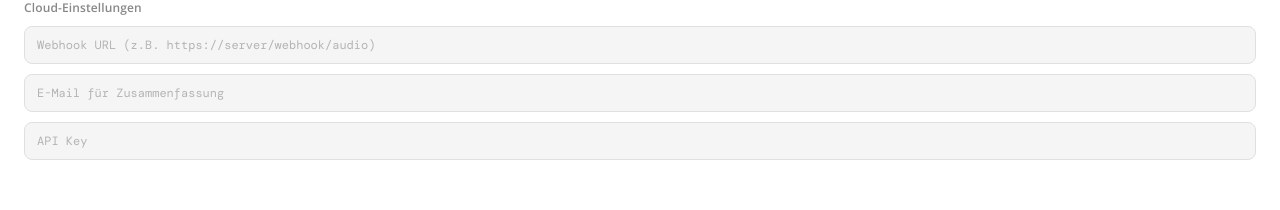
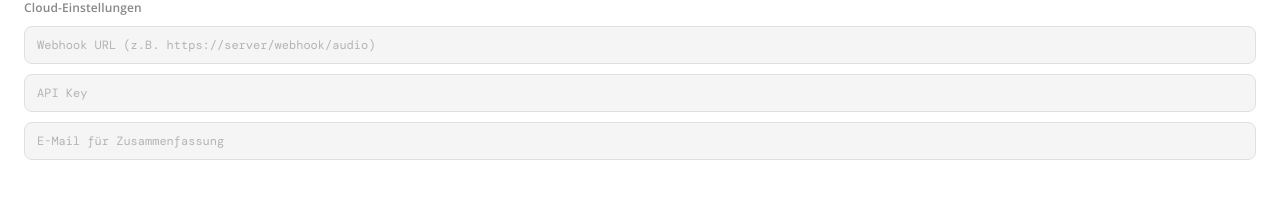
Before and after one commit to tannheimerl/call-recorder, a React (Vite) app: page / in a window 1280 px wide. Both pictures are taken after a click on the button "Cloud". Shown: the part 342-552 px from the top of the page. Built offline with nearby package versions, Linux system fonts and the light colour scheme.

Commit message:
spelling

```diff
--- a/src/App.tsx
+++ b/src/App.tsx
@@ -248,7 +248,7 @@ function SetupView({
     if (!canStart) return;
     setStarting(true);
     onStart({
-      meetingType: "Aufzeichung",
+      meetingType: "Aufzeichnung",
       audioSource,
       saveFolder,
       attachments: [],
@@ -362,17 +362,17 @@ function SetupView({
             />
             <input
               className="text-input"
+              type="password"
+              placeholder="API Key"
+              value={apiKey}
+              onChange={(e) => handleApiKeyChange(e.target.value)}
+            />
+            <input
+              className="text-input"
               type="email"
               placeholder="E-Mail für Zusammenfassung"
               value={email}
               onChange={(e) => handleEmailChange(e.target.value)}
-            />
-            <input
-              className="text-input"
-              type="password"
-              placeholder="API Key"
-              value={apiKey}
-              onChange={(e) => handleApiKeyChange(e.target.value)}
             />
           </section>
         )}
@@ -496,10 +496,13 @@ function RecordingView({
         <div className="timer">{formatDuration(duration)}</div>
 
         <div className="recording-meta">
-          <div className="meta-item">
+          {
+            // TODO: Meeting Type anzeigen sobald es mehr als "Aufzeichnung" gibt
+          }
+          {/* <div className="meta-item">
             <span className="meta-label">Typ</span>
             <span className="meta-value">{config?.meetingType}</span>
-          </div>
+          </div> */}
           <div className="meta-divider" />
           <div className="meta-item">
             <span className="meta-label">Audio</span>
@@ -542,9 +545,9 @@ function RecordingView({
           <IconStop />
           Aufnahme stoppen
         </button>
-        <p className="hint">
+        {/* <p className="hint">
           Das Fenster kann geschlossen werden — die Aufnahme läuft weiter.
-        </p>
+        </p> */}
       </footer>
     </div>
   );
--- a/src/useRecorder.ts
+++ b/src/useRecorder.ts
@@ -18,16 +18,20 @@ const BREW_PATH = "/opt/homebrew/bin:/usr/local/bin";
 function brewSpawn(bin: string, args: string[]): Promise<Child> {
   const refs = args.map((_, i) => `"$${i + 1}"`).join(" ");
   return new Command("sh", [
-    "-c", `export PATH="${BREW_PATH}:$PATH"; exec ${bin} ${refs}`,
-    "--", ...args,
+    "-c",
+    `export PATH="${BREW_PATH}:$PATH"; exec ${bin} ${refs}`,
+    "--",
+    ...args,
   ]).spawn();
 }
 
 function brewExec(bin: string, args: string[]): Promise<unknown> {
   const refs = args.map((_, i) => `"$${i + 1}"`).join(" ");
   return new Command("sh", [
-    "-c", `export PATH="${BREW_PATH}:$PATH"; ${bin} ${refs}`,
-    "--", ...args,
+    "-c",
+    `export PATH="${BREW_PATH}:$PATH"; ${bin} ${refs}`,
+    "--",
+    ...args,
   ]).execute();
 }
 
@@ -35,7 +39,7 @@ export type MeetingType =
   | "Vorlesung"
   | "Business Meeting"
   | "Sonstiges"
-  | "Aufzeichung";
+  | "Aufzeichnung";
 export type AudioSource = "mikrofon" | "system" | "beides";
 export type UploadMode = "local" | "cloud";
 
@@ -139,18 +143,31 @@ export function useRecorder() {
 
     // Nur bei System Audio oder Beides umschalten
     if (config.audioSource === "system" || config.audioSource === "beides") {
-      await brewExec("SwitchAudioSource", ["-s", "Multiausgangsgerät", "-t", "output"]);
+      await brewExec("SwitchAudioSource", [
+        "-s",
+        "Multiausgangsgerät",
+        "-t",
+        "output",
+      ]);
       await new Promise((r) => setTimeout(r, 2000));
     }
 
     try {
       let child: Child;
-      if (config.audioSource === "mikrofon" || config.audioSource === "beides") {
+      if (
+        config.audioSource === "mikrofon" ||
+        config.audioSource === "beides"
+      ) {
         // rec vom Standard-Mikrofon
         child = await brewSpawn("rec", ["-r", "48000", "-c", "1", filepath]);
       } else {
         // sox von BlackHole
-        child = await brewSpawn("sox", ["-t", "coreaudio", "BlackHole 2ch", filepath]);
+        child = await brewSpawn("sox", [
+          "-t",
+          "coreaudio",
+          "BlackHole 2ch",
+          filepath,
+        ]);
       }
       recProcess.current = child;
       currentConfig.current = config;
@@ -179,7 +196,12 @@ export function useRecorder() {
 
     // Nur zurückschalten wenn System Audio verwendet wurde
     if (cfg?.audioSource === "system" || cfg?.audioSource === "beides") {
-      await brewExec("SwitchAudioSource", ["-s", "MacBook Pro-Lautsprecher", "-t", "output"]);
+      await brewExec("SwitchAudioSource", [
+        "-s",
+        "MacBook Pro-Lautsprecher",
+        "-t",
+        "output",
+      ]);
     }
 
     // Prozess sauber beenden
@@ -195,7 +217,12 @@ export function useRecorder() {
     currentConfig.current = null;
     currentFilePath.current = null;
 
-    if (cfg?.uploadMode === "cloud" && filePath && cfg.webhookUrl && cfg.email) {
+    if (
+      cfg?.uploadMode === "cloud" &&
+      filePath &&
+      cfg.webhookUrl &&
+      cfg.email
+    ) {
       setState((prev) => ({
         ...prev,
         status: "uploading",
```
